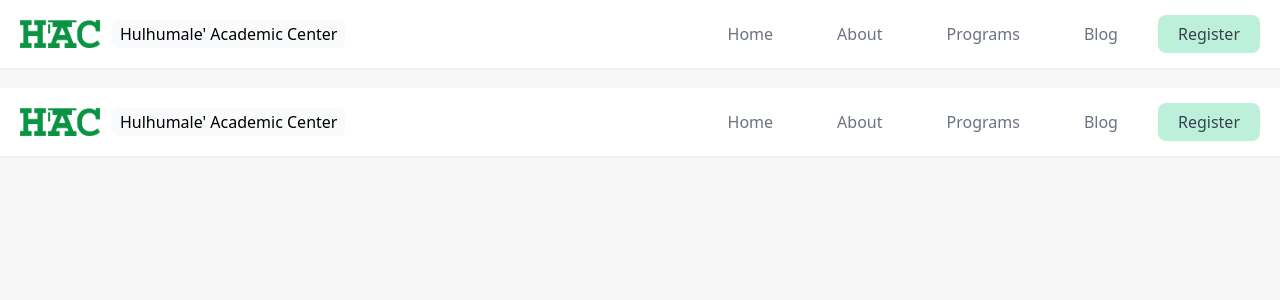
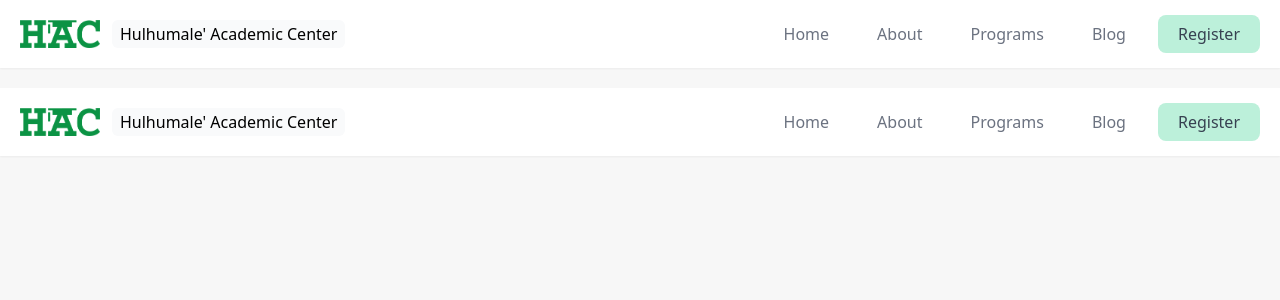
Before and after one commit to areeb-h/test-next3, a Next.js app: page /components/Navbar in a window 1280 px wide. Shown: the top 300 px of the page. Built offline with nearby package versions, Linux system fonts and the light colour scheme.

Commit message:
nav-padding

```diff
--- a/pages/components/Navbar.js
+++ b/pages/components/Navbar.js
@@ -4,7 +4,7 @@ import Image from 'next/image'
 import { useState } from 'react';
 import { useRouter } from 'next/router';
 
-var link = ' px-6 py-4 px-4 md:py-2 text-lg md:text-base text-gray-500 rounded-lg md:m-0 md:ml-4 hover:text-gray-900 hover:bg-gray-100 md:hover:bg-gray-50 focus:bg-gray-200 md:focus:bg-gray-100 transform transition duration-200 ease-in-out '
+var link = ' px-6 py-4 md:px-4 md:py-2 text-lg md:text-base text-gray-500 rounded-lg md:m-0 md:ml-4 hover:text-gray-900 hover:bg-gray-100 md:hover:bg-gray-50 focus:bg-gray-200 md:focus:bg-gray-100 transform transition duration-200 ease-in-out '
 var button = ' text-gray-700 px-6 py-3 md:py-1 md:px-4 bg-green-200 border-4 border-transparent mt-2 text-lg md:text-base text-gray-500 rounded-lg md:ml-4 hover:border-green-200 hover:text-gray-900 hover:bg-white transform transition duration-200 ease-in-out '
 var linkActive = link + ' bg-gray-200 md:bg-gray-100 text-gray-900 hover:bg-gray-200 '
 var buttonActive = button + ' bg-green-300 text-gray-900 '
```
